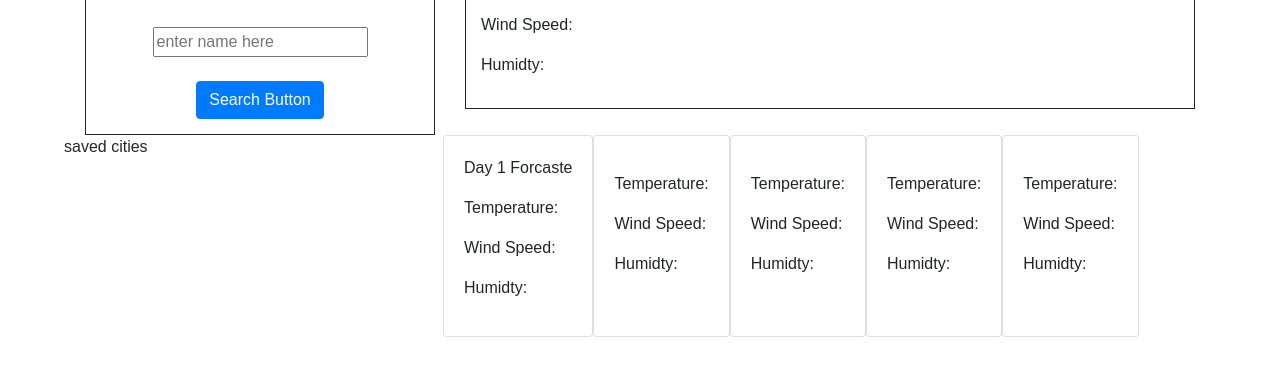
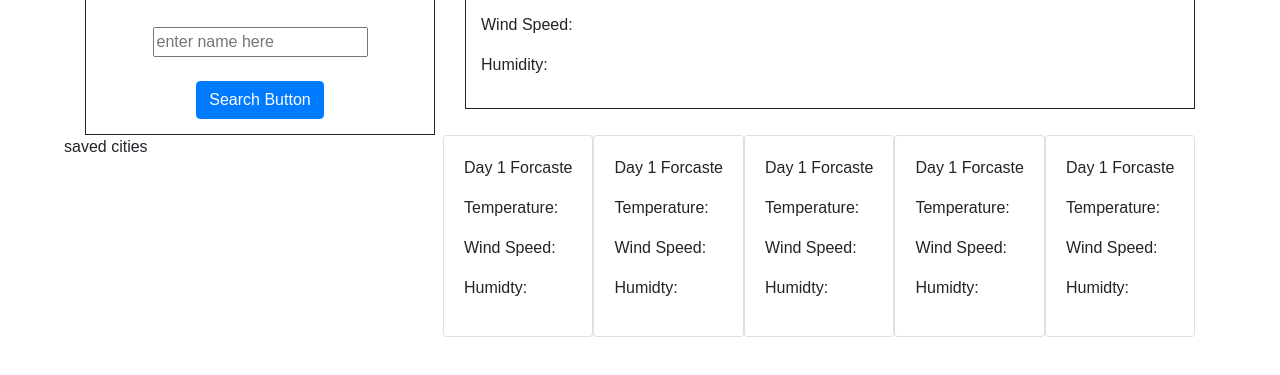
Before and after one commit to Strongie/Weather-Report, a plain HTML site: page index.html in a window 1280 px wide. Shown: the part 157-532 px from the top of the page. Drawn offline with nearby package versions, Linux system fonts and the light colour scheme.

Commit message:
fixed the targeting of dom element

```diff
--- a/index.html
+++ b/index.html
@@ -31,7 +31,7 @@
                     <p id="todaysdate"></p>
                     <p id="temperature"> Temperature:</p>
                     <p id="wind-speed">Wind Speed:</p>
-                    <p id="humidty">Humidty:</p>
+                    <p id="humidity">Humidity:</p>
     <!--<p id="uv">UV Level:</p>  No longer require the UV -->
                     </section>
                 </div>
@@ -47,46 +47,46 @@
                 <div class="card">
                     <div class="card-body" id="day1">
                         <p id="forcasteday1">Day 1 Forcaste</p>
-                        <p id="temperature"> Temperature:</p>
-                        <p id="wind-speed">Wind Speed:</p>
-                        <p id="humidty">Humidty:</p>
+                        <p id="forcasteTemperature1"> Temperature:</p>
+                        <p id="forcasteWindSpeed1">Wind Speed:</p>
+                        <p id="forcasteHumidity1">Humidty:</p>
                     </div>
                 </div>
 
                 <div class="card">
                     <div class="card-body" id="day2">
-                        <p id="todaysdate"></p>
-                        <p id="temperature"> Temperature:</p>
-                        <p id="wind-speed">Wind Speed:</p>
-                        <p id="humidty">Humidty:</p>
+                        <p id="forcasteday2">Day 1 Forcaste</p>
+                        <p id="forcasteTemperature2"> Temperature:</p>
+                        <p id="forcasteWindSpeed2">Wind Speed:</p>
+                        <p id="forcasteHumidity2">Humidty:</p>
                     </div>
                 </div>
 
                 <div class="card">
                     <div class="card-body" id="day3">
-                            <p id="todaysdate"></p>
-                            <p id="temperature"> Temperature:</p>
-                            <p id="wind-speed">Wind Speed:</p>
-                            <p id="humidty">Humidty:</p>
+                        <p id="forcasteday3">Day 1 Forcaste</p>
+                        <p id="forcasteTemperature3"> Temperature:</p>
+                        <p id="forcasteWindSpeed3">Wind Speed:</p>
+                        <p id="forcasteHumidity3">Humidty:</p>
 
                     </div>
                 </div>
 
                 <div class="card">
                     <div class="card-body" id="day4">
-                        <p id="todaysdate"></p>
-                        <p id="temperature"> Temperature:</p>
-                        <p id="wind-speed">Wind Speed:</p>
-                        <p id="humidty">Humidty:</p>
+                        <p id="forcasteday4">Day 1 Forcaste</p>
+                        <p id="forcasteTemperature4"> Temperature:</p>
+                        <p id="forcasteWindSpeed4">Wind Speed:</p>
+                        <p id="forcasteHumidity4">Humidty:</p>
                     </div>
                 </div>
 
                 <div class="card">
                     <div class="card-body" id="day5">
-                        <p id="todaysdate"></p>
-                        <p id="temperature"> Temperature:</p>
-                        <p id="wind-speed">Wind Speed:</p>
-                        <p id="humidty">Humidty:</p>
+                        <p id="forcasteday5">Day 1 Forcaste</p>
+                        <p id="forcasteTemperature5"> Temperature:</p>
+                        <p id="forcasteWindSpeed5">Wind Speed:</p>
+                        <p id="forcasteHumidity5">Humidty:</p>
                     </div>
                 </div>
 
--- a/script.js
+++ b/script.js
@@ -4,12 +4,9 @@
 var searchButton = document.querySelector("searchbutton")
 var APIkey = "d7e855042494c9af3ade96d7ae371609"
 var chosencity = document.getElementById("cityname");
+var searchButton = document.getElementById('searchbutton');
 
-//event when the submit button is pressed
 //fetch the api data
-
-// var repoList = document.querySelector('ul');
-var searchButton = document.getElementById('searchbutton');
 
 function getApi() {
 
@@ -28,7 +25,7 @@ function getApi() {
         document.querySelector("#wind-speed").innerHTML = "Wind Speed:  " + windSpeed;
         var humidity = data.main.humidity
         console.log(humidity);
-
+        document.querySelector("#humidity").innerHTML = "Humidity:  " + humidity;
           })};
 
 function weatherForcaste (){
@@ -42,22 +39,19 @@ function weatherForcaste (){
     console.log(data);
 
     var date = data.list[0].dt_txt
-    console.log(date)
     document.querySelector("#forcasteday1").innerHTML = "Date:   " + date;
     var forcasteTemp = data.list[0].main.temp;
-    console.log(forcasteTemp);
-  //  document.querySelector("#forcasteTemperature").innerHTML = "Temperature:  " + forcasteTemp;
+    document.querySelector("#forcasteTemperature").innerHTML = "Temperature:  " + forcasteTemp;
     var forcasteWindSpeed = data.list[0].wind.speed;
-    console.log(forcasteWindSpeed);
-   // document.querySelector("#forcasteWindSpeed").innerHTML = "Wind Speed:  " + forcasteWindSpeed;
+    document.querySelector("#forcasteWindSpeed").innerHTML = "Wind Speed:  " + forcasteWindSpeed;
     var forcasteHumidity = data.list[0].main.humidity;
-    console.log(forcasteHumidity);
-    document.querySelector("#forcateHumidity").innerHTML = "Wind Speed:  " + forcasteHumidity;
+    document.querySelector("#forcasteHumidity").innerHTML = "Wind Speed:  " + forcasteHumidity;
 }
 )};
 
 
-//searchButton.addEventListener('click', getApi);
+
+
 
 // save city search to new button
 
```
